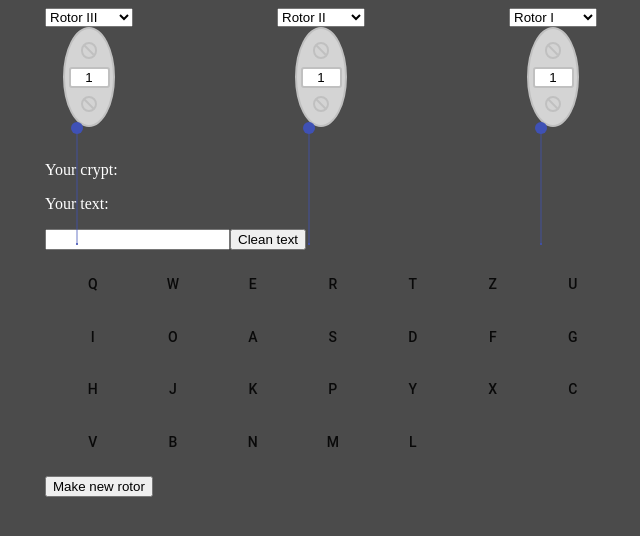
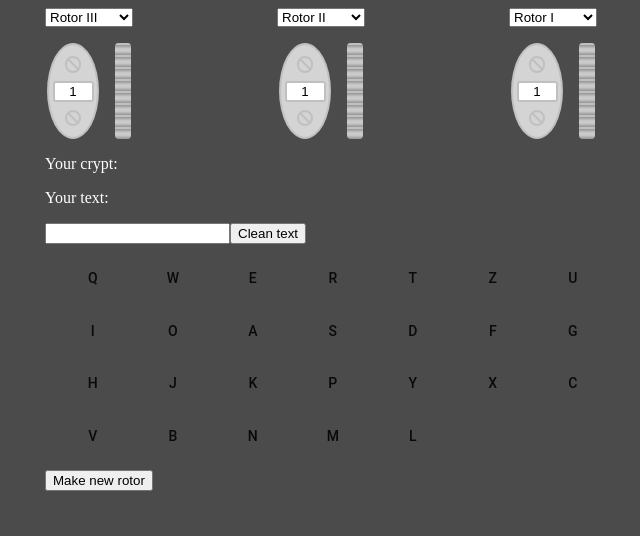
Before and after one commit to BGal23/enigma, a React (Vite) app: page / in a window 1280 px wide. Shown: the top 536 px of the page, without its empty margins (319-959 px from the left). Built offline with nearby package versions, Linux system fonts and the light colour scheme.

Commit message:
rottors styling

```diff
--- a/package.json
+++ b/package.json
@@ -17,12 +17,14 @@
     "@mui/styles": "^5.15.19",
     "@react-three/drei": "^9.107.0",
     "@react-three/fiber": "^8.16.8",
+    "lodash": "^4.17.21",
     "react": "^18.2.0",
     "react-dom": "^18.2.0",
     "react-three-fiber": "^6.0.13",
     "three": "^0.165.0"
   },
   "devDependencies": {
+    "@types/lodash": "^4.17.5",
     "@types/react": "^18.2.66",
     "@types/react-dom": "^18.2.22",
     "@types/three": "^0.165.0",
--- a/src/components/Gear/Gear.tsx
+++ /dev/null
@@ -1,16 +0,0 @@
-import { Slider } from "@material-ui/core";
-
-const Gear = () => {
-  return (
-    <Slider
-      orientation="vertical"
-      // value={rotors[num][position - 1].input} // Wartość suwaka
-      // min={1} // Minimalna wartość
-      // max={26} // Maksymalna wartość
-      // onChange={handleChange} // Obsługa zmiany wartości
-      aria-labelledby="vertical-slider"
-    />
-  );
-};
-
-export default Gear;
--- a/src/components/Rotor/Rotor.tsx
+++ b/src/components/Rotor/Rotor.tsx
@@ -1,9 +1,9 @@
-import { ChangeEvent } from "react";
+import { ChangeEvent, useEffect, useRef, useState } from "react";
 import rotors from "../../assets/rotors.json";
 import { State } from "../../utils/encryption";
 import useStyles from "./styles";
 import { Box, Grid } from "@material-ui/core";
-import Gear from "../Gear/Gear";
+import throttle from "lodash/throttle";
 
 interface Props {
   rotorsState: State[];
@@ -22,6 +22,32 @@ const Rotor: React.FC<Props> = ({
 }) => {
   const keys = Object.keys(rotors);
   const classes = useStyles();
+  const [isMove, setIsMove] = useState(false);
+  const [isIncreasing, setIsIncreasing] = useState(true);
+  const isFirstRender = useRef(true);
+  const prevPosition = useRef(position);
+
+  const gear = [0, 10, 20, 30, 40, 50, 60, 70, 80];
+
+  useEffect(() => {
+    if (isFirstRender.current) {
+      isFirstRender.current = false;
+      return;
+    }
+
+    if (position > prevPosition.current) {
+      setIsIncreasing(true);
+      prevPosition.current = position;
+    } else {
+      setIsIncreasing(false);
+      prevPosition.current = position;
+    }
+
+    setIsMove(true);
+    setTimeout(() => {
+      setIsMove(false);
+    }, 100);
+  }, [position]);
 
   const handleRotorChange = (event: ChangeEvent<HTMLSelectElement>) => {
     rotorsState.splice(index, 1, {
@@ -32,14 +58,32 @@ const Rotor: React.FC<Props> = ({
     changeRotor([...rotorsState]);
   };
 
-  const handlePositionChange = (event: ChangeEvent<HTMLInputElement>) => {
+  const handlePositionChange = (value: number) => {
     rotorsState.splice(index, 1, {
       num: num,
-      position: Number(event.target.value),
+      position: value,
     });
 
     changeRotor([...rotorsState]);
   };
+
+  const handleMouseWheel = throttle((event) => {
+    const delta = event.deltaY;
+
+    if (delta > 0) {
+      if (position <= 1) {
+        handlePositionChange(26);
+      } else {
+        handlePositionChange(position - 1);
+      }
+    } else if (delta < 0) {
+      if (position >= 26) {
+        handlePositionChange(1);
+      } else {
+        handlePositionChange(position + 1);
+      }
+    }
+  }, 200);
 
   return (
     <Grid className={classes.rotorWrapper}>
@@ -59,12 +103,25 @@ const Rotor: React.FC<Props> = ({
             value={rotors[num][position - 1].input}
             min={1}
             max={26}
-            onChange={handlePositionChange}
           />
 
           <div className={classes.screw}></div>
         </Box>
-        <Gear />
+        <div className={classes.gearBox} onWheel={handleMouseWheel}>
+          {gear.map((element, index) => (
+            <div
+              key={index}
+              style={{ top: element }}
+              className={`${classes.line} ${
+                isMove
+                  ? isIncreasing
+                    ? "moveLineUp"
+                    : "moveLineDown"
+                  : "resetTransition"
+              }`}
+            ></div>
+          ))}
+        </div>
       </Box>
     </Grid>
   );
--- a/src/components/Rotor/styles.ts
+++ b/src/components/Rotor/styles.ts
@@ -6,19 +6,25 @@ const useStyles = makeStyles(() => ({
     flexDirection: "column",
     alignItems: "center",
     width: "5.5em",
+    gap: "1em",
 
     "& select": {
       width: "100%",
     },
   },
-  numberChangeWrapper: {},
+  numberChangeWrapper: {
+    display: "flex",
+    flexDirection: "row",
+    height: "6em",
+    gap: "1em",
+  },
   inputWrapper: {
     display: "flex",
     flexDirection: "column",
     alignItems: "center",
     justifyContent: "center",
-    height: "6em",
     width: "3em",
+    height: "calc(100% - 4px)",
     backgroundColor: "#D4D4D4",
     borderRadius: "50%",
     border: "2px solid silver",
@@ -57,6 +63,38 @@ const useStyles = makeStyles(() => ({
       "-moz-appearance": "textfield",
     },
   },
+  gearBox: {
+    height: "100%",
+    width: "1em",
+    backgroundColor: "#D4D4D4",
+    borderRadius: 4,
+    // border: "2px solid black",
+    cursor: "row-resize",
+    overflow: "hidden",
+  },
+  line: {
+    width: "200%",
+    height: 2,
+    backgroundColor: "silver",
+    position: "relative",
+    right: "50%",
+    top: "50%",
+    boxShadow: "0px 0px 5px 0px black",
+    transition: "transform 100ms ease-in-out",
+    transform: "translateY(0)",
+
+    "&.moveLineUp": {
+      transform: "translateY(10px)",
+    },
+
+    "&.moveLineDown": {
+      transform: "translateY(-10px)",
+    },
+
+    "&.resetTransition": {
+      transition: "none",
+    },
+  },
 }));
 
 export default useStyles;
--- a/src/utils/encryption.ts
+++ b/src/utils/encryption.ts
@@ -30,15 +30,15 @@ export const turnBackCrypt = (
     1 +
     rotors[rotorPosition.num].findIndex(
       (number: Rotor) => number.output === step
-    ); // sprawdzany jest index w króry trafia
+    );
 
   let correctedNumber = checkIndex - rotorPosition.position;
   if (correctedNumber < 0) {
     correctedNumber = correctedNumber + 26;
   }
-  const outputIndexMore = rotors[rotorPosition.num][correctedNumber].output; // to jest output liczby z większym indexem
+  const outputIndexMore = rotors[rotorPosition.num][correctedNumber].output;
 
   return rotors[rotorPosition.num].find(
     (number: Rotor) => number.output === outputIndexMore
-  )?.input; // znajdujemy w którym indexie jest wyzej obliczony output i podajemy input
+  )?.input;
 };
```
Also changed, not shown: 1 other file (tests, documents, lock files or other folders).
